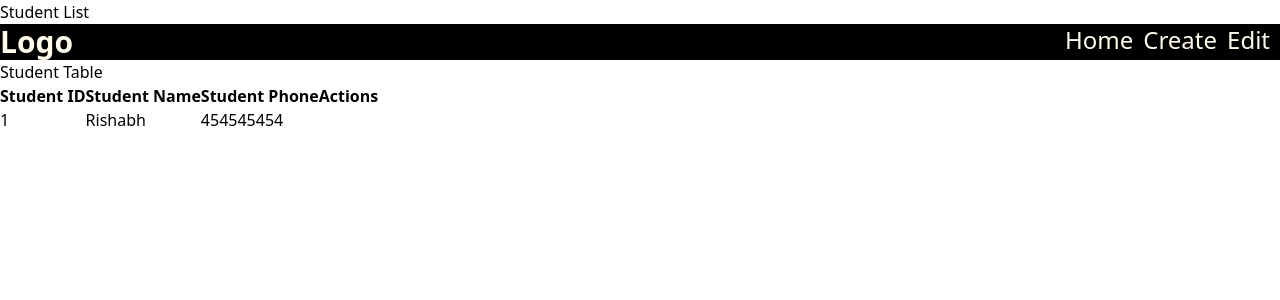
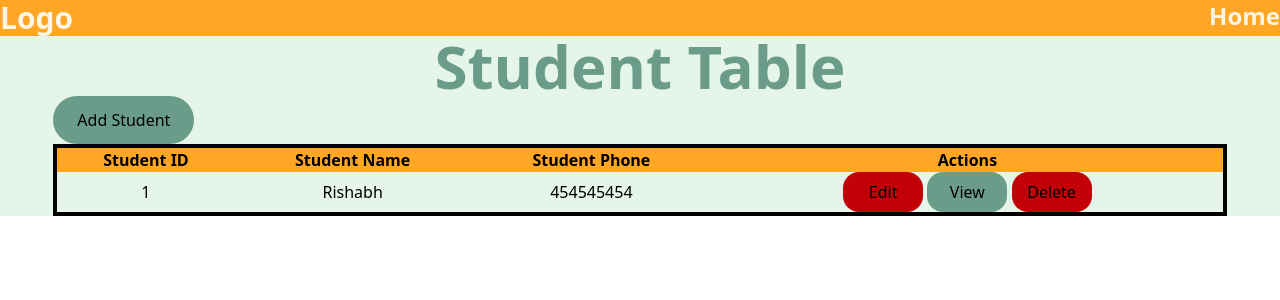
Before and after one commit to Rish8219/crud-op, a React (Vite) app: page / in a window 1280 px wide. Shown: the top 300 px of the page. Built offline with nearby package versions, Linux system fonts and the light colour scheme.

Commit message:
changes done

```diff
--- a/src/App.jsx
+++ b/src/App.jsx
@@ -6,8 +6,7 @@ const App = () => {
 
   return (
     <div>
-      <h1>Student List</h1>
-   <Navbar/>
+      <Navbar/>
       <Outlet/>
     </div>
   );
--- a/src/components/Navbar.jsx
+++ b/src/components/Navbar.jsx
@@ -2,25 +2,16 @@ import React from 'react';
 import { NavLink } from 'react-router-dom';
 const Navbar = () => {
     return (
-        <div className='bg-black'>
-            <div className="container">
-                <header className='w-full text-2xl text-amber-50 flex justify-between '>
+        <div className='bg-[#FFA725]'>
+            <div className="container  w-screen mx-auto">
+                <header className='w-auto text-2xl text-[#FFF5E4] flex justify-between '>
                     <div className="logo">
-                        <NavLink to="/home" className="text-3xl font-bold">Logo</NavLink>
+                        <NavLink to="/home" className="hover:text-[#6A9C89] text-3xl font-bold">Logo</NavLink>
                     </div>
                 <nav>
-                    <ul className='flex items-center gap-2.5 capitalize'>
-                        <li  className='hover:text-amber-500 transition-all'>
+                    <ul className='flex items-center gap-2.5 capitalize font-bold'>
+                        <li  className='hover:text-[#6A9C89] transition-all  '>
                             <NavLink to="/">Home</NavLink>
-                        </li>
-                        <li className='hover:text-amber-500 transition-all'>
-                            <NavLink to="/student/create/:id">create</NavLink>
-                        </li>
-                        <li className='hover:text-amber-500 transition-all'>
-                            <NavLink to="/student/edit/:id">edit</NavLink>
-                        </li>
-                        <li className='hover:text-amber-500 transition-all'>
-                            <NavLink></NavLink>
                         </li>
                     </ul>
                 </nav>
--- a/src/components/StudentCreate.jsx
+++ b/src/components/StudentCreate.jsx
@@ -2,9 +2,11 @@ import React from 'react';
 
 const StudentCreate = () => {
     return (
-        <div>
-            <h1>Student Create</h1>
-            HELLO BRO
+        <div className='bg-[#C1D8C3]'>
+        <div className='container'>
+                 <h1 className='text-6xl text-center font-bold text-[#6A9C89] cursor-pointer'>Create Student </h1>
+
+        </div>
         </div>
     );
 }
--- a/src/components/StudentTable.jsx
+++ b/src/components/StudentTable.jsx
@@ -1,30 +1,40 @@
 import React from 'react';
+import { useNavigate } from 'react-router-dom';
 
 const StudentTable = () => {
+    const navToEdit = useNavigate()
+    const navToView = useNavigate()
+
+    const navigate = useNavigate()
     return (
-        <div>
-            <h1>Student Table </h1>
-            <div className="container w-6/12">
-                <table >
-                    <thead>
-                        <tr>
-                            <th>Student ID</th>
-                            <th>Student Name</th>
-                            <th>Student Phone</th>
-                            <th>Actions</th>
+        <>
+            <div className='bg-[#e5f5ea]'>
+                <div className="container w-11/12 mx-auto">
+                    <h1 className='text-6xl text-center font-bold text-[#6A9C89] cursor-pointer'>Student Table </h1>
+
+                    <button className='bg-[#6A9C89] px-6 py-3 rounded-4xl hover:bg-[#C1D8C3] cursor-pointer' onClick={() => { navigate("/student/create/:id") }}>Add Student</button>
+
+                    <table className='w-full text-0.5xl border-4 border-[black] text-center '>
+                        <thead className='text-0.5xl bg-[#FFA725]' >
+                            <tr >
+                                <th >Student ID</th>
+                                <th >Student Name</th>
+                                <th >Student Phone</th>
+                                <th >Actions</th>
                             </tr>
                         </thead>
-                    <tbody>
+                        <tbody className='mt-6'>
                             <tr>
                                 <td>1</td>
                                 <td>Rishabh</td>
                                 <td>454545454</td>
-                            <td></td>
+                                <td>  <button className='w-20 bg-red-700 px-2 py-2 rounded-2xl hover:bg-red-900 cursor-pointer' onClick={() => { navToEdit("/student/edit/:id") }}>Edit</button> <button className=' w-20 bg-[#6A9C89] px-2 py-2 rounded-2xl hover:bg-[#C1D8C3] cursor-pointer' onClick={() => { navToEdit("/student/view/:id") }}>View</button> <button className='w-20 bg-red-700 px-2 py-2 rounded-2xl hover:bg-red-900 cursor-pointer' onClick={() => { navToEdit("/student/edit/:id") }}>Delete</button></td>
                             </tr>
                         </tbody>
                     </table>
                 </div>
             </div>
+        </>
     );
 }
 
--- /dev/null
+++ b/src/components/StudentView.jsx
@@ -0,0 +1,15 @@
+import React from 'react';
+
+const StudentView = () => {
+    return (
+        <div className='bg-[#C1D8C3]'>
+            <div className="container w-11/12 mx-auto">
+            <h1 className='text-6xl text-center font-bold text-[#6A9C89] cursor-pointer'>Student View </h1>
+
+            </div>
+
+        </div>
+    );
+}
+
+export default StudentView;
--- a/src/components/StudnentEdit.jsx
+++ b/src/components/StudnentEdit.jsx
@@ -3,7 +3,8 @@ import React from 'react';
 const StudnentEdit = () => {
     return (
         <div>
-            <h1>Student Edit</h1>
+          <div className="container w-11/12 mx-auto" >
+          <h1 className='text-6xl text-center font-bold text-[#6A9C89] cursor-pointer'>Edit Student </h1></div>
         </div>
     );
 }
--- a/src/main.jsx
+++ b/src/main.jsx
@@ -6,6 +6,7 @@ import App from './App.jsx'
 import StudentTable from './components/StudentTable.jsx'
 import StudentCreate from './components/StudentCreate.jsx'
 import StudnentEdit from './components/StudnentEdit.jsx'
+import StudentView from './components/StudentView.jsx'
 
 const router = createBrowserRouter([{
   path: '/',
@@ -25,6 +26,11 @@ const router = createBrowserRouter([{
       path: '/student/edit/:id',
       element: <StudnentEdit />,
 
+    },
+    {
+      path: '/student/view/:id',
+      element: <StudentView />,
+
     }
   ]
 }
```
Lines whose indentation alone changed are shown as unchanged.
